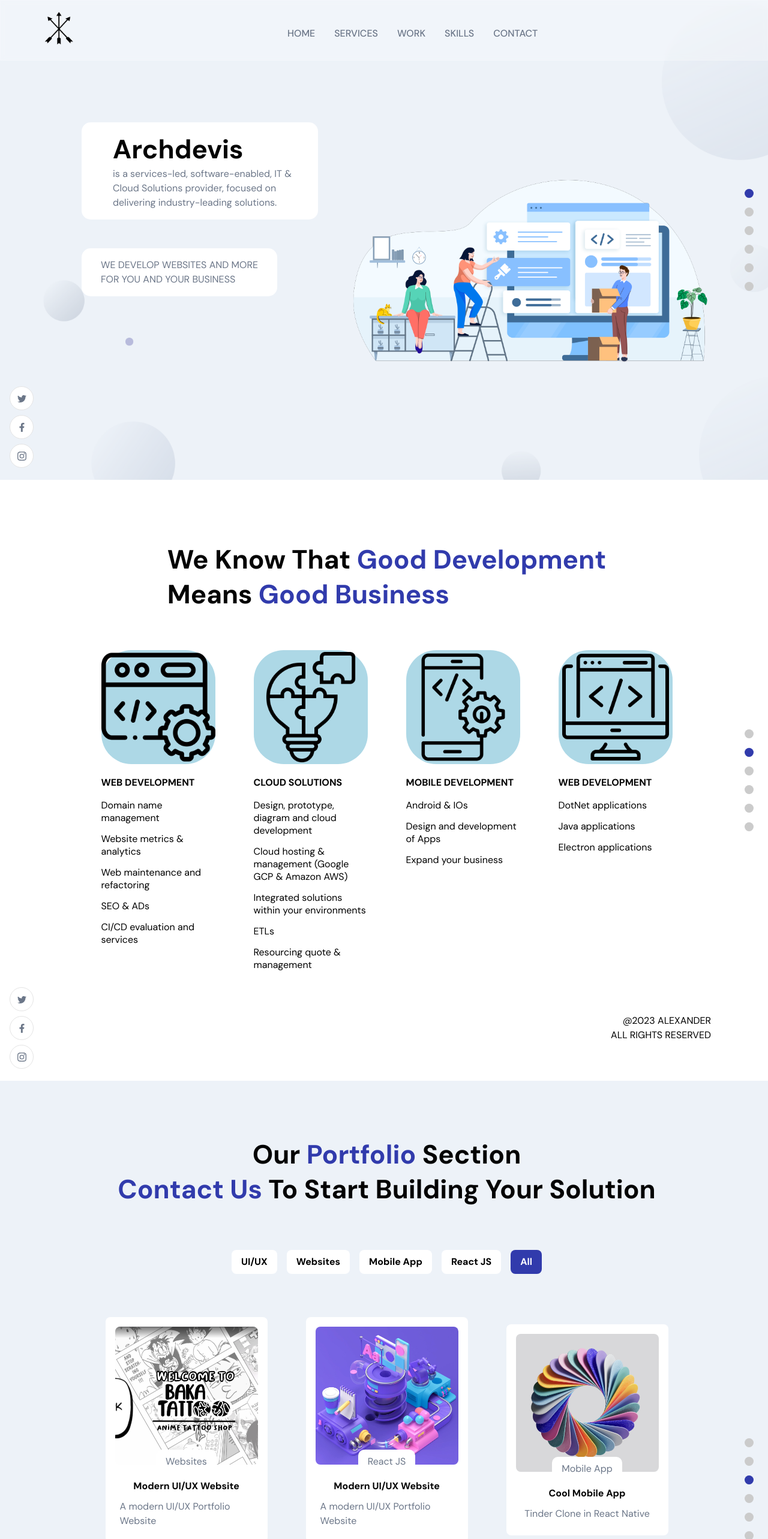
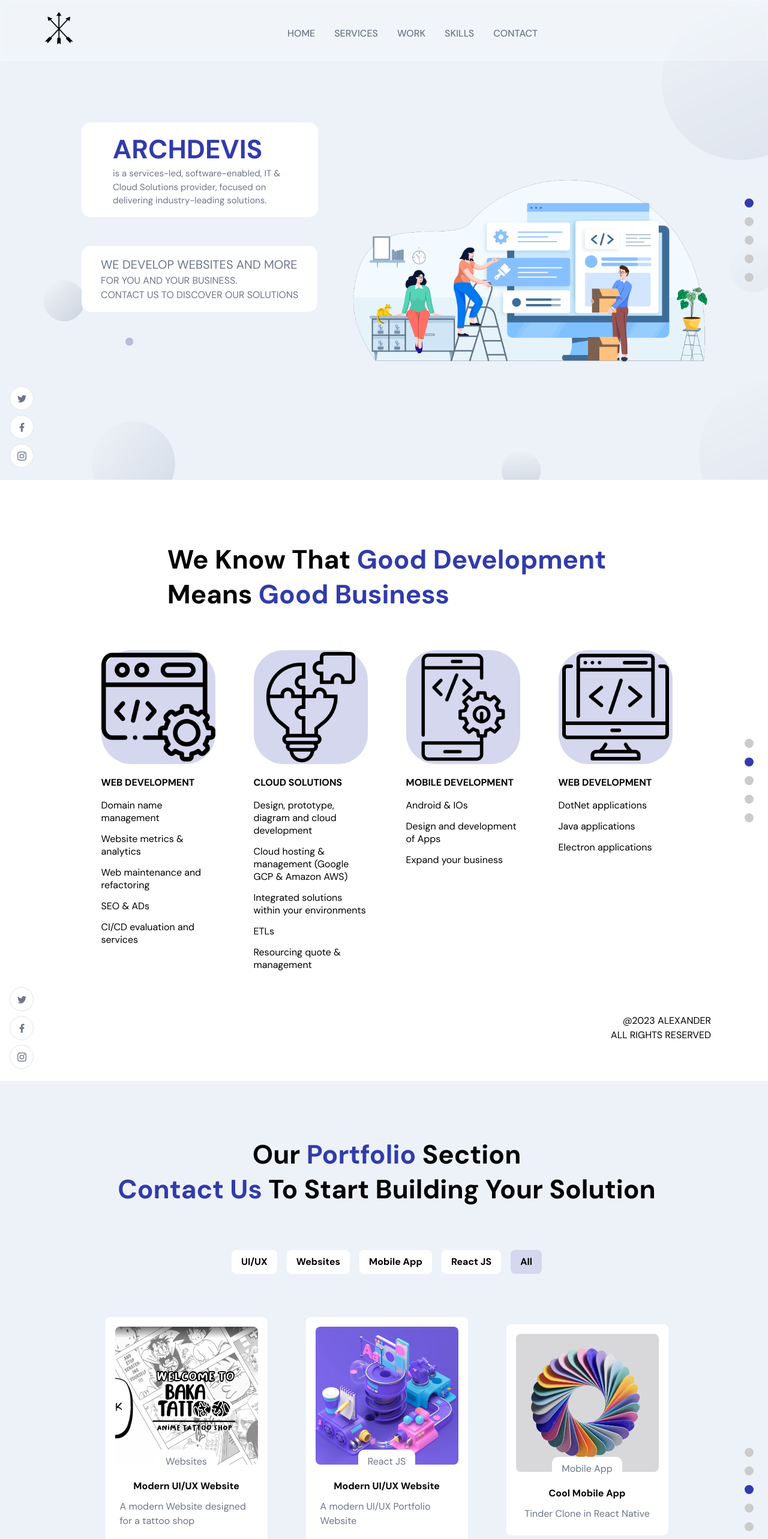
Before and after one commit to Payes13/Archdevis_Website, a React (Create React App) app: page / in a window 1280 px wide. Shown: the top 2566 px of the page at 60% size. Built offline with nearby package versions, Linux system fonts and the light colour scheme.

Commit message:
Modifications to overall page done

```diff
--- a/src/App.js
+++ b/src/App.js
@@ -14,7 +14,7 @@ const App = () => {
       <Services />
       <Work />
       <Skills />
-      <Testimonial />
+      {/* <Testimonial /> */}
       <Footer />
     </div>
   );
--- a/src/components/NavigationDots.jsx
+++ b/src/components/NavigationDots.jsx
@@ -8,7 +8,7 @@ const NavigationDots = ({ active }) => {
   return (
 
     <div className="app__navigation">
-      {['home', 'services', 'work', 'skills', 'testimonial', 'contact'].map((item, index) => (
+      {['home', 'services', 'work', 'skills', 'contact'].map((item, index) => (
         <a
           href={`#${item}`}
           key={item + index}
--- a/src/container/Header/Header.jsx
+++ b/src/container/Header/Header.jsx
@@ -29,14 +29,15 @@ const Header = () => {
         <div className="app__header-badge">
           <div className="badge-cmp app__flex">
             <div style={{ marginLeft: 20 }}>
-              <h1 className="head-text">Archdevis</h1>
-              <p className="p-text">is a services-led, software-enabled, IT & Cloud Solutions provider, focused on delivering industry-leading solutions.</p>
+              <h1 className="head-text" style={{color: '#313bac'}}>ARCHDEVIS</h1>
+              <p className="p-text" style={{ fontSize: '15px'}}>is a services-led, software-enabled, IT & Cloud Solutions provider, focused on delivering industry-leading solutions.</p>
             </div>
           </div>
 
           <div className="tag-cmp app__flex">
-            <p className="p-text">We develop websites and more</p>
-            <p className="p-text">for you and your business</p>
+            <p className="p-text" style={{ fontSize: '20px'}}>We develop websites and more</p>
+            <p className="p-text">for you and your business.</p>
+            <p className="p-text">contact us to discover our solutions</p>
           </div>
         </div>
       </motion.div>
--- a/src/container/Services/Services.scss
+++ b/src/container/Services/Services.scss
@@ -25,7 +25,7 @@
     width: 190px;
     height: 190px;
     border-radius: 50px;
-    background-color: lightblue;
+    background-color: var(--tertiary-color);
 
     img {
       width: 190px;
--- a/src/container/Work/Work.jsx
+++ b/src/container/Work/Work.jsx
@@ -1,5 +1,5 @@
 import React, { useState } from 'react';
-import { AiFillEye, AiFillGithub } from 'react-icons/ai';
+import { AiFillEye } from 'react-icons/ai';
 import { motion } from 'framer-motion';
 
 import { AppWrap, MotionWrap } from '../../wrapper';
@@ -8,7 +8,7 @@ import { images } from '../../constants'
 import './Work.scss';
 
 const works = [
-  { title: 'Modern UI/UX Website', description: 'A modern UI/UX Portfolio Website', projectLink: "http://www.bakatattoo.com", codeLink: 'http://www.google.com', imgUrl: images.archWork, name: 'Web development', tags: ['Websites']},
+  { title: 'Modern UI/UX Website', description: 'A modern Website designed for a tattoo shop', projectLink: "http://www.bakatattoo.com", imgUrl: images.archWork, name: 'Web development', tags: ['Websites']},
   { title: 'Modern UI/UX Website', description: 'A modern UI/UX Portfolio Website', projectLink: "http://www.stoneartmtl.com", codeLink: 'http://www.google.com', imgUrl: images.about04, name: 'Web development', tags: 'React JS'},
   { title: 'Cool Mobile App', description: 'Tinder Clone in React Native', projectLink: "http://www.stoneartmtl.com", codeLink: 'http://www.google.com', imgUrl: images.about02, name: 'Web development', tags: 'Mobile App'},
   { title: 'Cool Mobile App', description: 'Tinder Clone in React Native', projectLink: "http://www.stoneartmtl.com", codeLink: 'http://www.google.com', imgUrl: images.about03, name: 'Web development', tags: ['UI/UX', ' Mobile App']},
--- a/src/container/Work/Work.scss
+++ b/src/container/Work/Work.scss
@@ -23,8 +23,8 @@
       margin: 0.5rem;
 
       &:hover {
-        background-color: var(--secondary-color);
-        color: #fff;
+        background-color: var(--tertiary-color);
+        color: #000;
       }
 
       @media screen and (min-width: 2000px) {
@@ -34,8 +34,8 @@
     }
 
     .item-active {
-      background-color: var(--secondary-color);
-      color: #fff;
+      background-color: var(--tertiary-color);
+      color: #000;
     }
   }
 
--- a/src/index.css
+++ b/src/index.css
@@ -13,6 +13,8 @@
   --brown-color: #46364a;
   --white-color: #ffffff;
 
+  --tertiary-color: #d5d7ee;
+
   --primary-color-hex: #27B1E6;
   --primary-color-rgba: rgba(39, 177, 230, 0.50);
   --font-color-primary: #707070;
```
